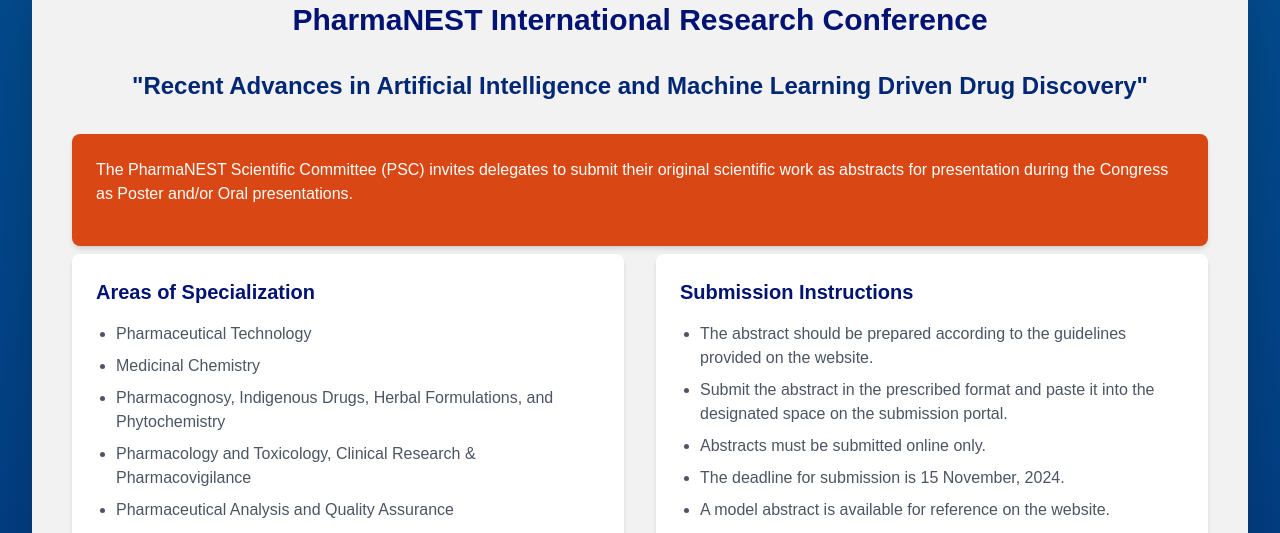
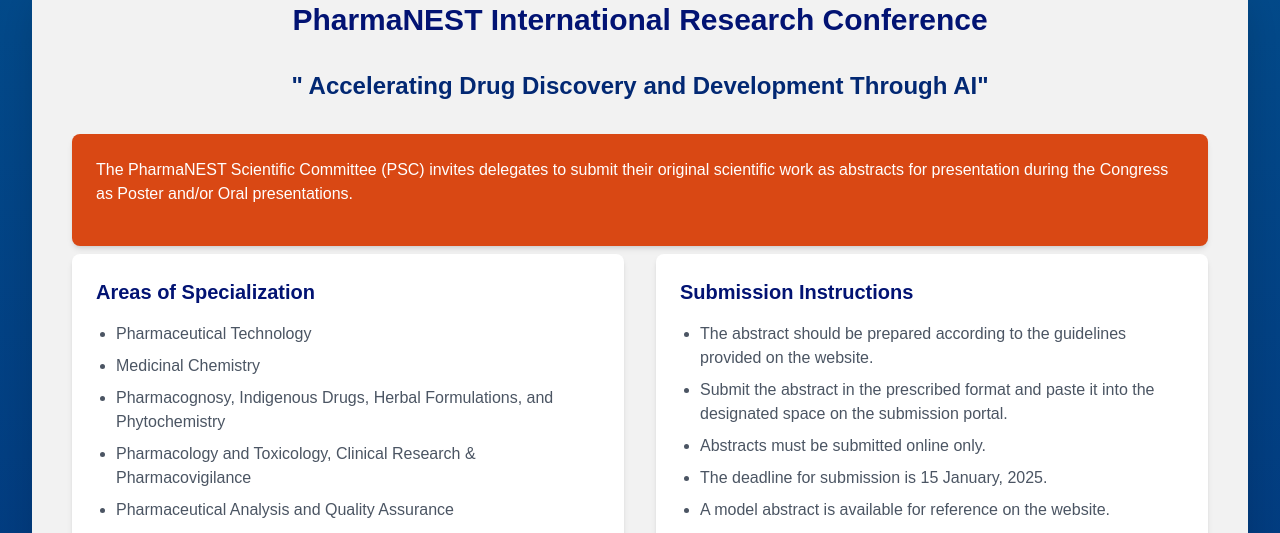
Before and after one commit to ravindrasirvi609/pharmanest, a Next.js app: page /abstractForm in a window 1280 px wide. Shown: the part 166-699 px from the top of the page. Built offline with nearby package versions, Linux system fonts and the light colour scheme; no server answers.

Commit message:
Update conference theme and submission deadline in AbstractFormPage

```diff
--- a/src/app/abstractForm/page.tsx
+++ b/src/app/abstractForm/page.tsx
@@ -24,8 +24,7 @@
             PharmaNEST International Research Conference
           </h1>
           <h2 className="text-2xl font-bold text-[#022873] text-center mb-6">
-            &quot;Recent Advances in Artificial Intelligence and Machine
-            Learning Driven Drug Discovery&quot;
+            &quot; Accelerating Drug Discovery and Development Through AI&quot;
           </h2>
           <section className="mt-8 bg-[#D94814] p-6 my-2 rounded-lg shadow-md text-white">
             <p className="mb-4">
@@ -106,7 +105,7 @@
                     into the designated space on the submission portal.
                   </li>
                   <li>Abstracts must be submitted online only.</li>
-                  <li>The deadline for submission is 15 November, 2024.</li>
+                  <li>The deadline for submission is 15 January, 2025.</li>
                   <li>
                     A model abstract is available for reference on the website.
                   </li>
```
